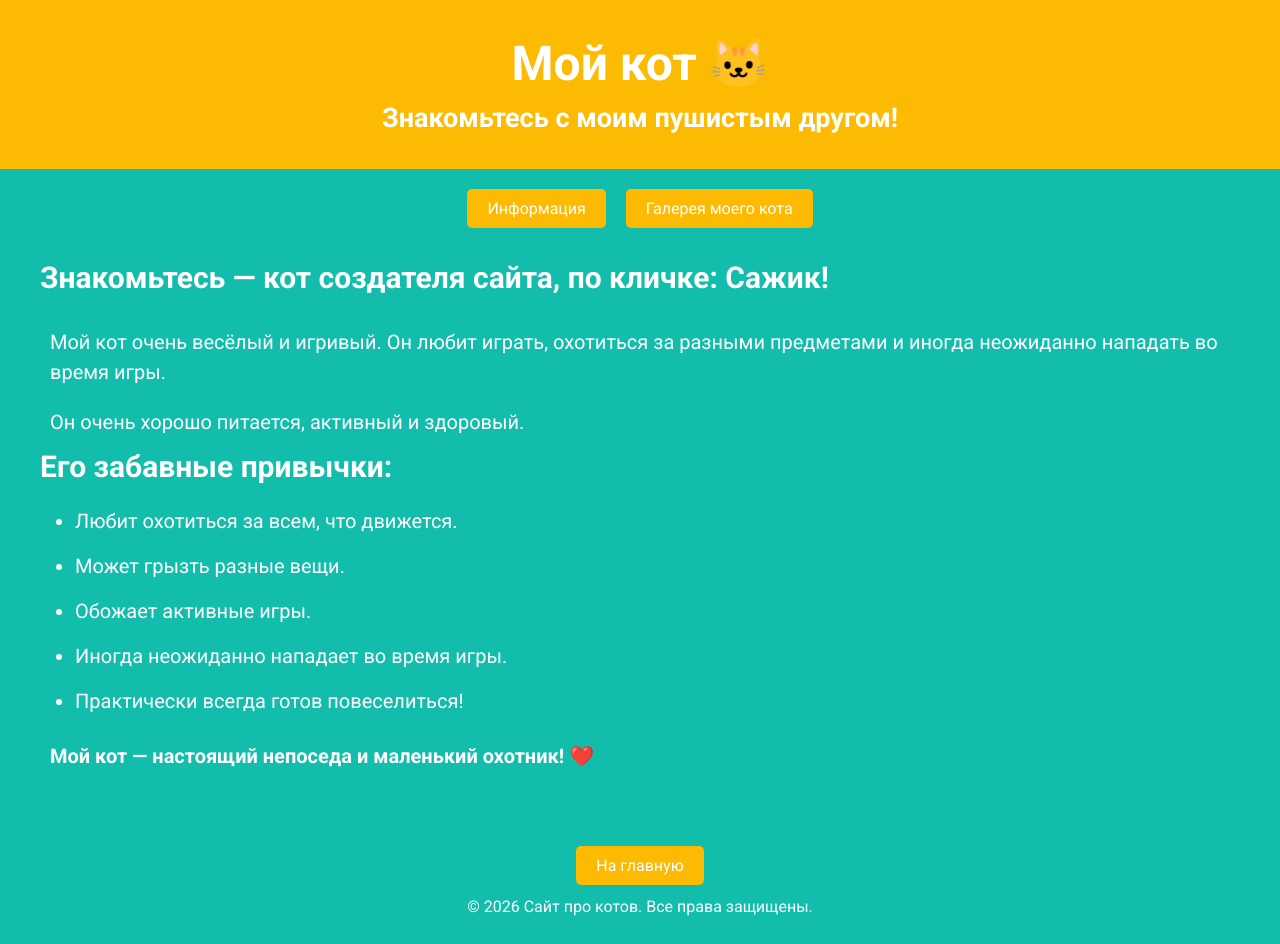
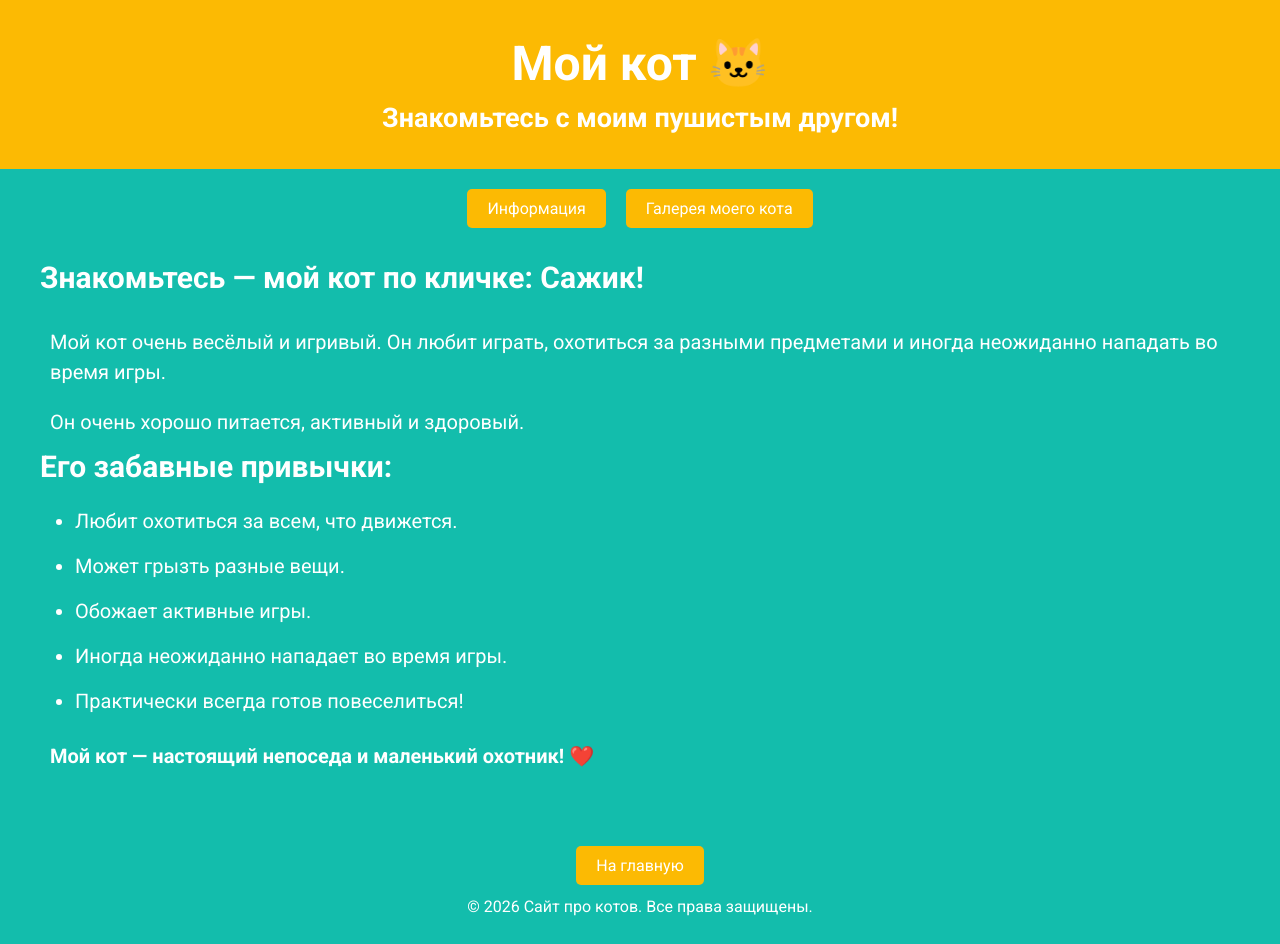
Before and after one commit to Yaroslav777create/kot-ru, a plain HTML site: page cat.html in a window 1280 px wide. Drawn offline with Linux system fonts and the light colour scheme.

Commit message:
Update cat introduction text in cat.html

```diff
--- a/cat.html
+++ b/cat.html
@@ -581,7 +581,7 @@
 
         <article class="info">
 
-            <h2>Знакомьтесь — кот создателя сайта, по кличке: Сажик!</h2>
+            <h2>Знакомьтесь — мой кот по кличке: Сажик!</h2>
 
             <p>
                 Мой кот очень весёлый и игривый.
```
